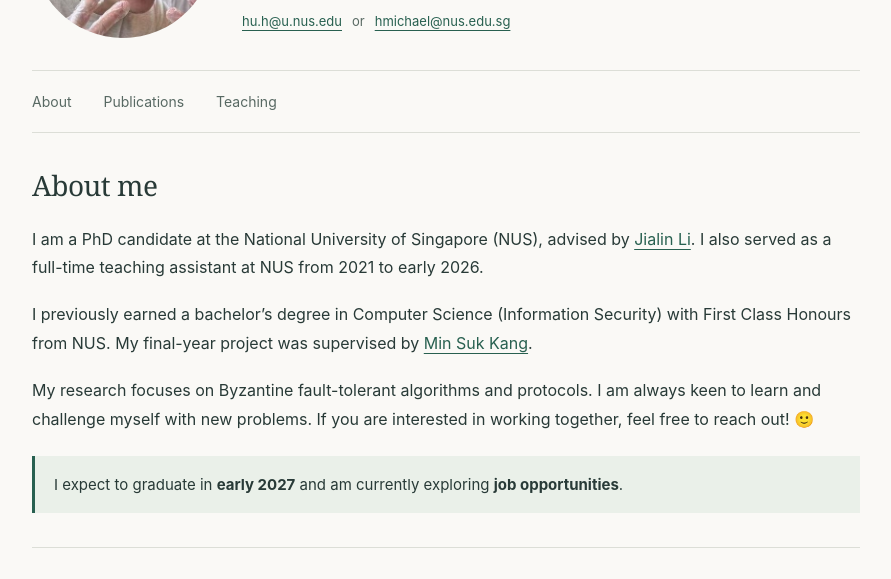
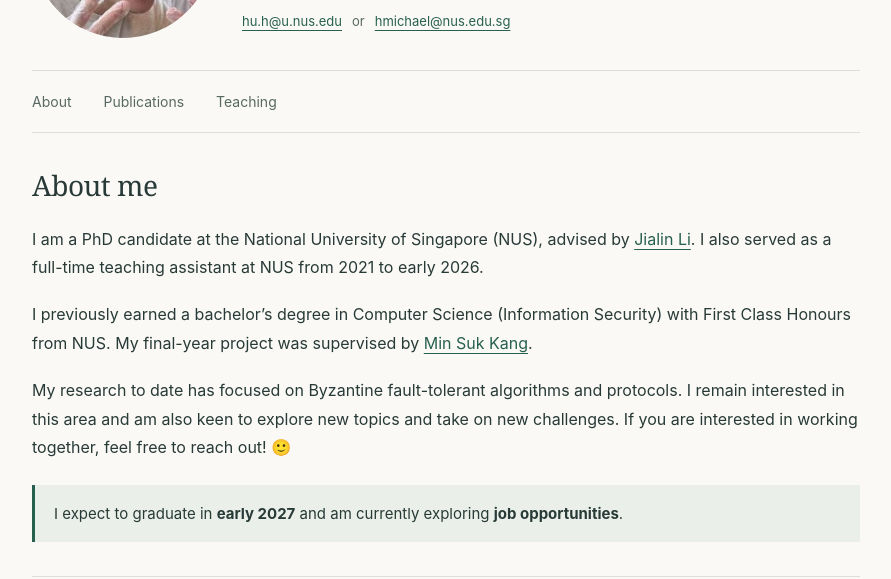
Before and after one commit to ABearPerson/ABearPerson.github.io, a plain HTML site: page index.html in a window 1280 px wide. Shown: the part 198-777 px from the top of the page, without its empty margins (194-1085 px from the left). Drawn offline with Linux system fonts and the light colour scheme.

Commit message:
Clarify research background and openness to new topics

```diff
--- a/index.html
+++ b/index.html
@@ -4,7 +4,7 @@
   <meta charset="UTF-8">
   <meta name="viewport" content="width=device-width, initial-scale=1">
   <title>Michael Yiqing Hu — Final-year PhD Candidate</title>
-  <meta name="description" content="Michael Yiqing Hu is a final-year PhD candidate at the National University of Singapore, researching Byzantine fault-tolerant agreement in asynchronous networks.">
+  <meta name="description" content="Michael Yiqing Hu, final-year PhD candidate at NUS, with research experience in Byzantine fault tolerance and an interest in new research directions.">
   <style>
     :root {
       --paper: #faf9f6;
@@ -130,7 +130,7 @@
         <div class="bio">
           <p>I am a PhD candidate at the National University of Singapore (NUS), advised by <a href="https://www.comp.nus.edu.sg/~lijl/">Jialin Li</a>. I also served as a full-time teaching assistant at NUS from 2021 to early 2026.</p>
           <p>I previously earned a bachelor’s degree in Computer Science (Information Security) with First Class Honours from NUS. My final-year project was supervised by <a href="https://netsp.kaist.ac.kr/people">Min Suk Kang</a>.</p>
-          <p>My research focuses on Byzantine fault-tolerant algorithms and protocols. I am always keen to learn and challenge myself with new problems. If you are interested in working together, feel free to reach out! 🙂</p>
+          <p>My research to date has focused on Byzantine fault-tolerant algorithms and protocols. I remain interested in this area and am also keen to explore new topics and take on new challenges. If you are interested in working together, feel free to reach out! 🙂</p>
         </div>
         <p class="opportunities">I expect to graduate in <strong>early 2027</strong> and am currently exploring <strong>job opportunities</strong>.</p>
       </section>
```
